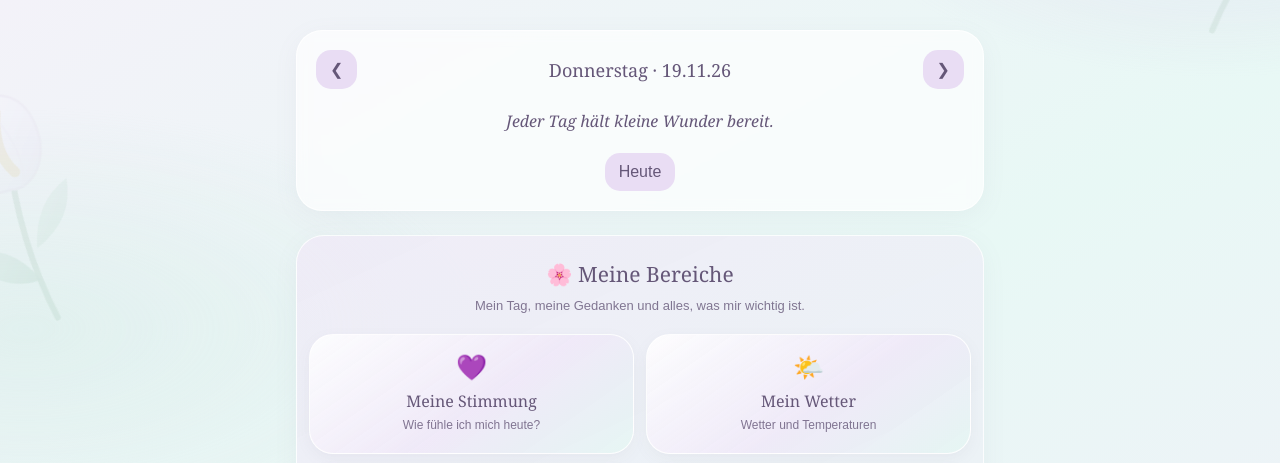
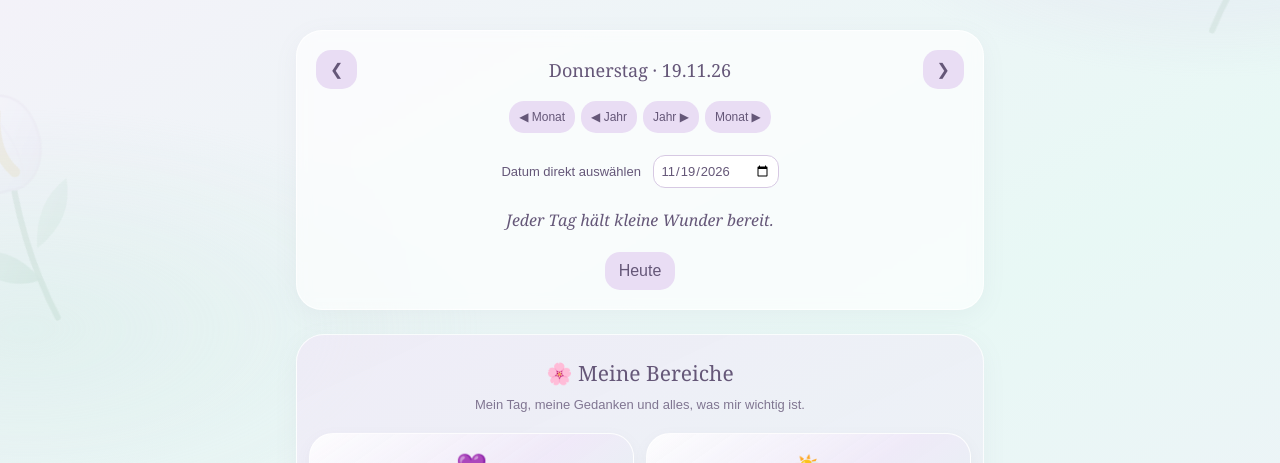
Before and after one commit to silke-0707/meine-alltags-app, a plain HTML site: page testversion.html in a window 1280 px wide. Shown: the part 279-742 px from the top of the page. Drawn offline with Linux system fonts and the light colour scheme.

Commit message:
Kalender: Monats- und Jahressprünge sowie direkte Datumsauswahl

```diff
--- a/testversion.html
+++ b/testversion.html
@@ -233,7 +233,7 @@ footer {
   transform:rotate(25deg);
 }
 .item{display:flex;align-items:center;gap:8px;padding:9px 0;border-bottom:1px solid #ddd}.item span{flex:1}.item button{border:0;background:transparent;color:#655778}.item input[type=checkbox]{width:auto;margin:0}select{width:100%;font:inherit;color:var(--ink);padding:12px;margin-top:8px;border:1px solid #e0d8e7;border-radius:15px;background:#ffffffd9}.summary-total{padding:10px 0;font-weight:bold}.areas-section{margin:24px 0 8px;padding:20px 12px 12px;border-radius:28px;background:linear-gradient(155deg,#f0e9f7c2,#e8f8f4ba);border:1px solid #ffffffc9;box-shadow:0 6px 24px #8c7c9d12}.areas-section h2{font-family:Georgia,serif;text-align:center;margin:4px 0 8px;font-size:21px}.areas-intro{text-align:center;font-size:13px;line-height:1.5;opacity:.8;margin:0 8px 18px}.area-grid{display:grid;grid-template-columns:repeat(2,minmax(0,1fr));gap:12px}.area-tile{display:flex;flex-direction:column;align-items:center;justify-content:center;min-height:120px;border:1px solid #ffffffdb;border-radius:24px;padding:16px 8px;background:linear-gradient(145deg,#ffffffd9,#f0e7f8bb 55%,#e2f6f1b8);color:#655778;text-align:center;font-size:25px;box-shadow:0 5px 14px #8c7c9d14;transition:transform .15s}.area-tile:active{transform:scale(.98)}.area-tile strong{display:block;font-family:Georgia,serif;font-size:16px;font-weight:normal;margin:8px 0 5px}.area-tile small{display:block;font-size:12px;line-height:1.4;opacity:.8}
-@media(max-width:420px){.areas-section{padding:16px 10px 12px}.area-grid{gap:10px}.area-tile{min-height:112px;padding:13px 6px;border-radius:20px}.area-tile strong{font-size:15px}.area-tile small{font-size:11px}}.event-time{display:inline-block;min-width:74px;font-weight:700;color:#655778}</style>
+@media(max-width:420px){.areas-section{padding:16px 10px 12px}.area-grid{gap:10px}.area-tile{min-height:112px;padding:13px 6px;border-radius:20px}.area-tile strong{font-size:15px}.area-tile small{font-size:11px}}.event-time{display:inline-block;min-width:74px;font-weight:700;color:#655778}.date-jump{display:flex;flex-wrap:wrap;justify-content:center;gap:6px;margin:12px 0}.date-jump .small-button{font-size:12px;padding:9px 10px}.date-pick{text-align:center;margin:10px auto}.date-pick label{font-size:13px}.date-pick input{width:auto;max-width:100%;margin-left:8px;padding:7px;border-radius:12px;border:1px solid #d7c9e3;color:var(--ink);background:#fff}</style>
 </head>
 <body>
 
@@ -302,7 +302,9 @@ footer {
         <div id="dateTitle" class="date-title"></div>
         <button class="arrow" onclick="changeDay(1)">❯</button>
       </div>
-      <p class="quote" id="quote"></p>
+      <div class="date-jump"><button class="small-button" onclick="changeMonth(-1)" aria-label="Vorheriger Monat">◀ Monat</button><button class="small-button" onclick="changeYear(-1)" aria-label="Vorheriges Jahr">◀ Jahr</button><button class="small-button" onclick="changeYear(1)" aria-label="Nächstes Jahr">Jahr ▶</button><button class="small-button" onclick="changeMonth(1)" aria-label="Nächster Monat">Monat ▶</button></div>
+<div class="date-pick"><label>Datum direkt auswählen <input id="jumpDate" type="date" onchange="jumpToDate(this.value)"></label></div>
+<p class="quote" id="quote"></p>
       <div style="text-align:center">
         <button class="small-button" onclick="goToday()">Heute</button>
       </div>
@@ -439,6 +441,9 @@ function changeDay(days){
   currentDate.setDate(currentDate.getDate()+days);
   loadDay();
 }
+function changeMonth(delta){const day=currentDate.getDate();currentDate.setDate(1);currentDate.setMonth(currentDate.getMonth()+delta);currentDate.setDate(Math.min(day,new Date(currentDate.getFullYear(),currentDate.getMonth()+1,0).getDate()));loadDay()}
+function changeYear(delta){const day=currentDate.getDate(),month=currentDate.getMonth();currentDate.setDate(1);currentDate.setFullYear(currentDate.getFullYear()+delta);currentDate.setMonth(month);currentDate.setDate(Math.min(day,new Date(currentDate.getFullYear(),month+1,0).getDate()));loadDay()}
+function jumpToDate(value){if(!/^\d{4}-\d{2}-\d{2}$/.test(value))return;const [year,month,day]=value.split("-").map(Number);const next=new Date(year,month-1,day,12);if(next.getFullYear()!==year||next.getMonth()!==month-1||next.getDate()!==day)return;currentDate=next;loadDay()}
 function goToday(){
   currentDate=new Date();
   currentDate.setHours(12,0,0,0);
@@ -484,6 +489,7 @@ function saveDay(){
   }
 }
 function loadDay(){
+  document.getElementById("jumpDate").value=dateKey();
   document.getElementById("dateTitle").textContent=
     currentDate.toLocaleDateString("de-DE",{weekday:"long"})+" · "+
     currentDate.toLocaleDateString("de-DE",{day:"2-digit",month:"2-digit",year:"2-digit"});
```
